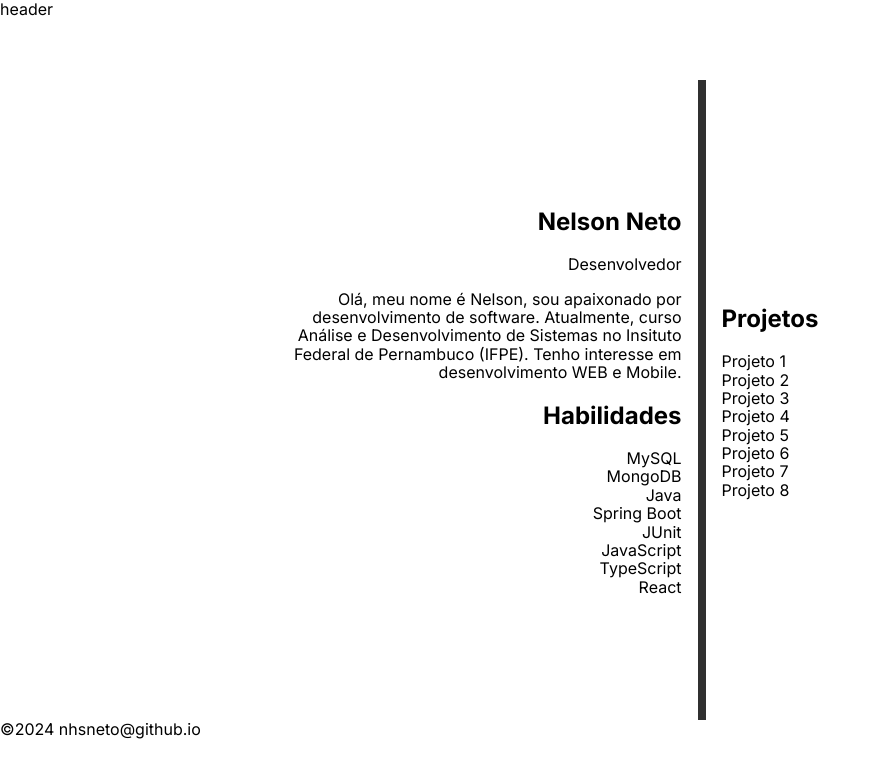
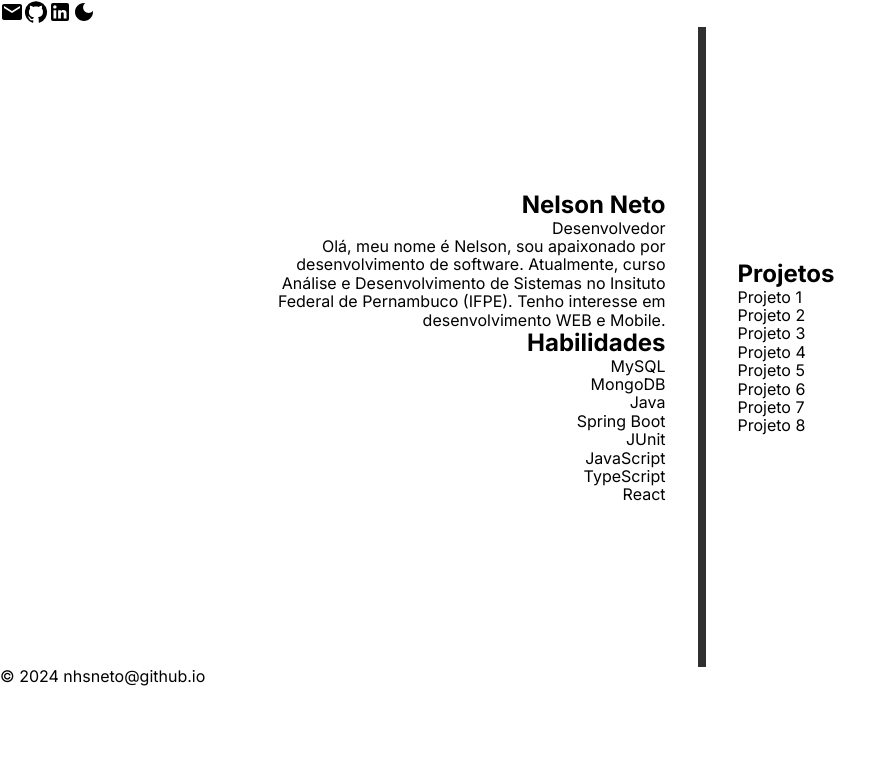
Before and after one commit to nhsneto/my-portfolio, a Next.js app: page / in a window 1280 px wide. Shown: the top 778 px of the page, without its empty margins (0-896 px from the left). Built offline with nearby package versions, Linux system fonts and the light colour scheme.

Commit message:
Add icons to the header

```diff
--- a/app/globals.scss
+++ b/app/globals.scss
@@ -12,6 +12,8 @@
 
 * {
   box-sizing: border-box;
+  margin: 0;
+  padding: 0;
 }
 
 html {
@@ -24,10 +26,6 @@ body {
   height: 100%;
 }
 
-ul {
-  padding-left: 0;
-}
-
 li {
   list-style-type: none;
 }
--- a/app/layout.tsx
+++ b/app/layout.tsx
@@ -5,8 +5,8 @@ import "./globals.scss";
 const inter = Inter({ subsets: ["latin"] });
 
 export const metadata: Metadata = {
-  title: "Create Next App",
-  description: "Generated by create next app",
+  title: "Nelson Neto",
+  description: "Nelson Neto's portfolio website",
 };
 
 export default function RootLayout({
--- a/app/page.module.scss
+++ b/app/page.module.scss
@@ -1,13 +1,8 @@
-.header {
-  height: 10%;
-}
-
 .main {
-  // height: 80%;
   display: flex;
   justify-content: center;
   align-items: center;
-  gap: 16px;
+  gap: 32px;
 }
 
 .description {
@@ -24,7 +19,3 @@
 .projects {
   margin-right: 180px;
 }
-
-.footer {
-  height: 10%;
-}
--- a/app/page.tsx
+++ b/app/page.tsx
@@ -1,9 +1,16 @@
+import { DarkMode, Email, GitHub, LinkedIn } from "@mui/icons-material";
 import styles from "./page.module.scss";
 
 export default function Home() {
   return (
-    <>
-      <header className={styles.header}>header</header>
+    <div className={styles.container}>
+      <header className={styles.header}>
+        <Email />
+        <GitHub />
+        <LinkedIn />
+        <DarkMode />
+      </header>
+
       <main className={styles.main}>
         <div className={styles.description}>
           <section>
@@ -16,6 +23,7 @@ export default function Home() {
               desenvolvimento WEB e Mobile.
             </p>
           </section>
+
           <section>
             <h2>Habilidades</h2>
             <ul>
@@ -30,7 +38,9 @@ export default function Home() {
             </ul>
           </section>
         </div>
+
         <div className={styles.verticalBar}></div>
+
         <section className={styles.projects}>
           <h2>Projetos</h2>
           <ul>
@@ -45,9 +55,10 @@ export default function Home() {
           </ul>
         </section>
       </main>
+
       <footer className={styles.footer}>
-        <span>©2024 nhsneto@github.io</span>
+        <span>© 2024 nhsneto@github.io</span>
       </footer>
-    </>
+    </div>
   );
 }
--- a/package.json
+++ b/package.json
@@ -9,6 +9,10 @@
     "lint": "next lint"
   },
   "dependencies": {
+    "@emotion/react": "^11.11.3",
+    "@emotion/styled": "^11.11.0",
+    "@mui/icons-material": "^5.15.4",
+    "@mui/material": "^5.15.4",
     "next": "14.0.4",
     "normalize.css": "^8.0.1",
     "react": "^18",
```
Also changed, not shown: 1 other file (tests, documents, lock files or other folders).
